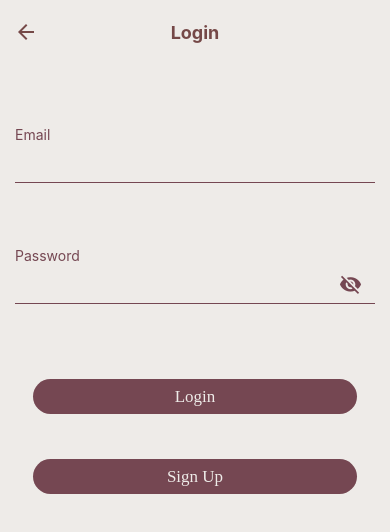
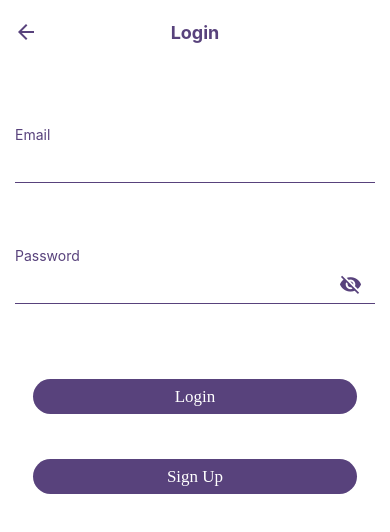
Before and after one commit to Nishkal7/memories, a React Native app: screen /Signin in a window 390 px wide. Shown: the top 532 px of the page. Built offline with nearby package versions, Linux system fonts and the light colour scheme; some icons are missing.

Commit message:
ui modificatins and color change

```diff
--- a/src/Home/styles.js
+++ b/src/Home/styles.js
@@ -60,43 +60,43 @@ const styles = StyleSheet.create({
     borderBottomEndRadius: 20,
     borderBottomStartRadius: 20,
   },
-  cardContentTitle:{
-    display:"flex",
-    justifyContent:"center",
-    height:30,
-    paddingHorizontal:10
+  cardContentTitle: {
+    display: 'flex',
+    justifyContent: 'center',
+    height: 30,
+    paddingHorizontal: 10,
   },
-  cardContentTitleText:{
+  cardContentTitleText: {
     fontSize: 18,
-    fontWeight:"bold",
-    color:"#585858"
+    fontWeight: 'bold',
+    color: Constants.DARK_GREY,
   },
-  cardContentDesc:{
-    paddingTop:5,
-    paddingBottom:10,
-    display:"flex",
-    justifyContent:"flex-start",
-    paddingHorizontal:10
+  cardContentDesc: {
+    paddingTop: 5,
+    paddingBottom: 10,
+    display: 'flex',
+    justifyContent: 'flex-start',
+    paddingHorizontal: 10,
   },
-  cardContentDescText:{
+  cardContentDescText: {
     fontSize: 14,
-    color:"#696969"
+    color: Constants.LIGHT_GREY,
   },
-  cardContentIconsContainer:{
+  cardContentIconsContainer: {
     // backgroundColor:"green",
-    display:"flex",
-    flexDirection:"row",
-    alignItems:"center",
-    justifyContent:"space-between",
-    height:50,
+    display: 'flex',
+    flexDirection: 'row',
+    alignItems: 'center',
+    justifyContent: 'space-between',
+    height: 50,
     borderBottomEndRadius: 20,
     borderBottomStartRadius: 20,
-    paddingHorizontal:10
+    paddingHorizontal: 10,
   },
-  cardContentIconsLeftContainer:{
-    display:"flex",
-    flexDirection:"row",
-    alignItems:"center"
-  }
+  cardContentIconsLeftContainer: {
+    display: 'flex',
+    flexDirection: 'row',
+    alignItems: 'center',
+  },
 });
 export default styles;
--- a/src/Login/styles.js
+++ b/src/Login/styles.js
@@ -1,8 +1,9 @@
 import {StyleSheet} from 'react-native';
+import * as Constants from '../utils/Constants';
 
 const styles = StyleSheet.create({
   sloganText: {
-    color: '#754847', //Main Text Color
+    color: Constants.APP_THEME_COLOR, //Main Text Color
     fontFamily: 'serif',
     fontSize: 17,
   },
@@ -10,7 +11,7 @@ const styles = StyleSheet.create({
     display: 'flex',
     height: '100%',
     width: '100%',
-    backgroundColor: '#eeebe8', // Back ground color
+    backgroundColor: Constants.APP_BACKGROUND_COLOR, // Back ground color
   },
   logoContainer: {
     height: '40%',
@@ -32,12 +33,12 @@ const styles = StyleSheet.create({
     height: '20%',
     width: '90%',
     borderRadius:20,
-    backgroundColor: '#754752',
+    backgroundColor: Constants.APP_THEME_COLOR,
     justifyContent: 'space-evenly',
     alignItems: 'center',
   },
   buttonText: {
-      color : '#eeebe8',
+      color : Constants.APP_BACKGROUND_COLOR,
       fontFamily:"serif",
       fontSize:17
   },
@@ -45,7 +46,7 @@ const styles = StyleSheet.create({
     height: '20%',
     width: '90%',
     borderRadius:20,
-    backgroundColor: '#754752',
+    backgroundColor: Constants.APP_THEME_COLOR,
     justifyContent: 'space-evenly',
     alignItems: 'center',
   },
@@ -57,7 +58,7 @@ const styles = StyleSheet.create({
   footerText : {
     fontFamily: 'serif',
     fontSize: 17,
-    color : '#754847',
+    color : Constants.APP_THEME_COLOR,
     margin:14,
   },
   lastFooterContainer: {
@@ -68,7 +69,7 @@ const styles = StyleSheet.create({
   lastFooterText : {
     fontFamily: 'serif',
     fontSize: 17,
-    color : '#754847',
+    color : Constants.APP_THEME_COLOR,
   }
 });
 
--- a/src/Navigation/ColdStateNavigator.js
+++ b/src/Navigation/ColdStateNavigator.js
@@ -1,6 +1,7 @@
 import React, {useEffect, useState} from 'react';
 import {NavigationContainer} from '@react-navigation/native';
 import {createStackNavigator} from '@react-navigation/stack';
+import * as Constants from '../utils/Constants';
 import Login from '../Login/Login';
 import Signup from '../Signup/Signup';
 import Signin from '../Signin/Signin';
@@ -44,12 +45,12 @@ function ColdStateNavigator() {
               title: 'Sign Up',
               headerTitleAlign: 'center',
               headerStyle: {
-                backgroundColor: '#eeebe8',
+                backgroundColor: Constants.APP_BACKGROUND_COLOR,
                 elevation: 0, // for android
                 shadowOpacity: 0, // for ios
                 borderBottomWidth: 0,
               },
-              headerTintColor: '#754847',
+              headerTintColor: Constants.APP_THEME_COLOR,
               headerTitleStyle: {
                 fontWeight: 'bold',
               },
@@ -69,12 +70,12 @@ function ColdStateNavigator() {
               title: 'Login',
               headerTitleAlign: 'center',
               headerStyle: {
-                backgroundColor: '#eeebe8',
+                backgroundColor: Constants.APP_BACKGROUND_COLOR,
                 elevation: 0, // for android
                 shadowOpacity: 0, // for ios
                 borderBottomWidth: 0,
               },
-              headerTintColor: '#754847',
+              headerTintColor: Constants.APP_THEME_COLOR,
               headerTitleStyle: {
                 fontWeight: 'bold',
               },
--- a/src/Navigation/HotStateNavigator.js
+++ b/src/Navigation/HotStateNavigator.js
@@ -3,6 +3,7 @@ import {createBottomTabNavigator} from '@react-navigation/bottom-tabs';
 import {createStackNavigator} from '@react-navigation/stack';
 import {createMaterialBottomTabNavigator} from '@react-navigation/material-bottom-tabs';
 import MaterialCommunityIcons from 'react-native-vector-icons/MaterialCommunityIcons';
+import * as Constants from '../utils/Constants';
 import Home from '../Home/Home';
 import Search from '../Search/Search';
 import Create from '../Create/Create';
@@ -14,9 +15,10 @@ const Stack = createMaterialBottomTabNavigator();
 function HotStateNavigator() {
   return (
     <Stack.Navigator
-    barStyle={{ backgroundColor: '#754752'}}
-    backBehavior="history"
-    >
+      barStyle={{backgroundColor: Constants.APP_BACKGROUND_COLOR}}
+      activeColor={Constants.APP_THEME_COLOR}
+      inactiveColor={Constants.LIGHT_GREY}
+      backBehavior="history">
       <Stack.Screen
         name="Home"
         component={Home}
@@ -35,40 +37,56 @@ function HotStateNavigator() {
           headerShown: false,
           tabBarLabel: 'Search',
           tabBarIcon: ({color, size}) => (
-            <MaterialCommunityIcons name="layers-search" color={color} size={23} />
+            <MaterialCommunityIcons
+              name="layers-search"
+              color={color}
+              size={23}
+            />
           ),
         }}
       />
-       <Stack.Screen
+      <Stack.Screen
         name="Create"
         component={Create}
         options={{
           headerShown: false,
           tabBarLabel: 'Create',
           tabBarIcon: ({color, size}) => (
-            <MaterialCommunityIcons name="plus-circle" color={color} size={23} />
+            <MaterialCommunityIcons
+              name="plus-circle"
+              color={color}
+              size={23}
+            />
           ),
         }}
       />
-       <Stack.Screen
+      <Stack.Screen
         name="Bookmark"
         component={Bookmark}
         options={{
           headerShown: false,
           tabBarLabel: 'Bookmark',
           tabBarIcon: ({color, size}) => (
-            <MaterialCommunityIcons name="bookmark-multiple" color={color} size={23} />
+            <MaterialCommunityIcons
+              name="bookmark-multiple"
+              color={color}
+              size={23}
+            />
           ),
         }}
       />
-       <Stack.Screen
+      <Stack.Screen
         name="Profile"
         component={Profile}
         options={{
           headerShown: false,
           tabBarLabel: 'Profile',
           tabBarIcon: ({color, size}) => (
-            <MaterialCommunityIcons name="account-box" color={color} size={23} />
+            <MaterialCommunityIcons
+              name="account-box"
+              color={color}
+              size={23}
+            />
           ),
         }}
       />
--- a/src/Signin/styles.js
+++ b/src/Signin/styles.js
@@ -1,64 +1,65 @@
 import {StyleSheet} from 'react-native';
+import * as Constants from '../utils/Constants';
 
 const styles = StyleSheet.create({
   container: {
     display: 'flex',
     height: '100%',
     width: '100%',
-    backgroundColor: '#eeebe8', // Back ground color
+    backgroundColor: Constants.APP_BACKGROUND_COLOR, // Back ground color
   },
-  inputViewContainer : {
+  inputViewContainer: {
     height: '15%',
-    marginHorizontal:15,
-    justifyContent:"center",
-    marginBottom:4
+    marginHorizontal: 15,
+    justifyContent: 'center',
+    marginBottom: 4,
   },
-  inputViewContainer2 : {
+  inputViewContainer2: {
     // height: '15%',
-    marginHorizontal:15,
-    justifyContent:"center",
-    marginBottom:4
+    marginHorizontal: 15,
+    justifyContent: 'center',
+    marginBottom: 4,
   },
   boxContainer: {
     height: 40,
-    borderBottomColor:"#754752",
+    borderBottomColor: Constants.APP_THEME_COLOR,
     borderBottomWidth: 1,
-    color:"#754752",
+    color: Constants.APP_THEME_COLOR,
   },
-  passwordViewContainer:{
-    display:"flex",
-    flexDirection:"row",
-    alignItems:"center"
+  passwordViewContainer: {
+    display: 'flex',
+    flexDirection: 'row',
+    alignItems: 'center',
   },
   boxContainerPassword: {
     height: 40,
-    borderBottomColor:"#754752",
+    borderBottomColor: Constants.APP_THEME_COLOR,
     borderBottomWidth: 1,
-    color:"#754752",
-    width:"100%",
-    paddingRight:"12%"
+    color: Constants.APP_THEME_COLOR,
+    width: '100%',
+    paddingRight: '12%',
   },
-  eyeIcon : {
-    position:"absolute",
-    marginLeft:"90%"
+  eyeIcon: {
+    position: 'absolute',
+    marginLeft: '90%',
   },
   button1: {
     height: 35,
     width: '90%',
-    borderRadius:20,
-    backgroundColor: '#754752',
+    borderRadius: 20,
+    backgroundColor: Constants.APP_THEME_COLOR,
     justifyContent: 'center',
     alignItems: 'center',
-    alignSelf:"center"
+    alignSelf: 'center',
   },
   buttonText: {
-    color : '#eeebe8',
-    fontFamily:"serif",
-    fontSize:17
-},
-inputText : {
-    color : '#754752',
-}
+    color: Constants.APP_BACKGROUND_COLOR,
+    fontFamily: 'serif',
+    fontSize: 17,
+  },
+  inputText: {
+    color: Constants.APP_THEME_COLOR,
+  },
 });
 
 export default styles;
--- a/src/Signup/styles.js
+++ b/src/Signup/styles.js
@@ -1,58 +1,59 @@
 import {StyleSheet} from 'react-native';
+import * as Constants from '../utils/Constants';
 
 const styles = StyleSheet.create({
   container: {
     display: 'flex',
     height: '100%',
     width: '100%',
-    backgroundColor: '#eeebe8', // Back ground color
+    backgroundColor: Constants.APP_BACKGROUND_COLOR, // Back ground color
   },
-  inputViewContainer : {
+  inputViewContainer: {
     height: '15%',
-    marginHorizontal:15,
-    justifyContent:"center",
-    marginBottom:4
+    marginHorizontal: 15,
+    justifyContent: 'center',
+    marginBottom: 4,
   },
-  passwordViewContainer:{
-    display:"flex",
-    flexDirection:"row",
-    alignItems:"center"
+  passwordViewContainer: {
+    display: 'flex',
+    flexDirection: 'row',
+    alignItems: 'center',
   },
   boxContainerPassword: {
     height: 40,
-    borderBottomColor:"#754752",
+    borderBottomColor: Constants.APP_THEME_COLOR,
     borderBottomWidth: 1,
-    color:"#754752",
-    width:"100%",
-    paddingRight:"12%"
+    color: Constants.APP_THEME_COLOR,
+    width: '100%',
+    paddingRight: '12%',
   },
-  eyeIcon : {
-    position:"absolute",
-    marginLeft:"90%"
+  eyeIcon: {
+    position: 'absolute',
+    marginLeft: '90%',
   },
   boxContainer: {
     height: 40,
-    borderBottomColor:"#754752",
+    borderBottomColor: Constants.APP_THEME_COLOR,
     borderBottomWidth: 1,
-    color:"#754752",
+    color: Constants.APP_THEME_COLOR,
   },
   button1: {
     height: 35,
     width: '90%',
-    borderRadius:20,
-    backgroundColor: '#754752',
+    borderRadius: 20,
+    backgroundColor: Constants.APP_THEME_COLOR,
     justifyContent: 'center',
     alignItems: 'center',
-    alignSelf:"center"
+    alignSelf: 'center',
   },
   buttonText: {
-    color : '#eeebe8',
-    fontFamily:"serif",
-    fontSize:17
-},
-inputText : {
-    color : '#754752',
-}
+    color: '#eeebe8',
+    fontFamily: 'serif',
+    fontSize: 17,
+  },
+  inputText: {
+    color: Constants.APP_THEME_COLOR,
+  },
 });
 
 export default styles;
--- a/src/utils/AlertModal.js
+++ b/src/utils/AlertModal.js
@@ -1,12 +1,13 @@
 import React from 'react';
 import AwesomeAlert from 'react-native-awesome-alerts';
+import * as Constants from "./Constants";
 
 const AlertModal = ({message, activeStatus, closeModal}) => {
   return (
     <AwesomeAlert
       show={activeStatus}
       showProgress={false}
-      title="Something went wrong!"
+      title=""
       message={message}
       closeOnTouchOutside={true}
       closeOnHardwareBackPress={true}
@@ -15,7 +16,7 @@ const AlertModal = ({message, activeStatus, closeModal}) => {
       showConfirmButton={true}
       cancelText="cancel"
       confirmText="Okay"
-      confirmButtonColor="#9E7E85"
+      confirmButtonColor={Constants.ALERT_CONFIRM}
       onCancelPressed={closeModal}
       onConfirmPressed={closeModal}
     />
--- a/src/utils/Constants.js
+++ b/src/utils/Constants.js
@@ -1,2 +1,11 @@
-export const APP_BACKGROUND_COLOR = "#eeebe8";
-export const APP_THEME_COLOR = "#754752";
+// export const APP_BACKGROUND_COLOR = "#eeebe8";
+// export const APP_THEME_COLOR = "#754752";
+// export const DARK_GREY = "#585858";
+// export const LIGHT_GREY = "#696969";
+// export const ALERT_CONFIRM = "#9E7E85";
+
+export const APP_BACKGROUND_COLOR = "white";
+export const APP_THEME_COLOR = "#58427c";
+export const DARK_GREY = "#585858";
+export const LIGHT_GREY = "#696969";
+export const ALERT_CONFIRM = "#796896";
```
